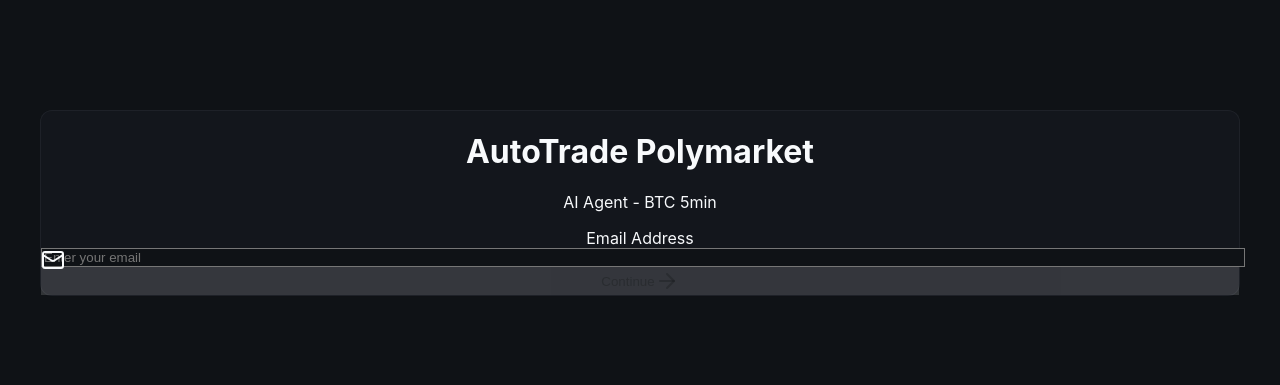
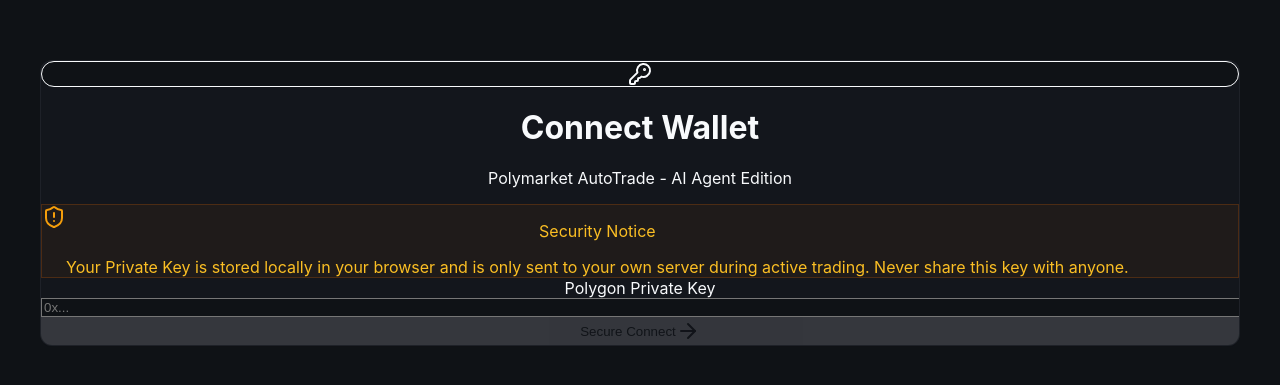
Before and after one commit to ahesss/polymarketahess, a React (Vite) app: page /login in a window 1280 px wide. Shown: the part 237-622 px from the top of the page. Built offline with nearby package versions, Linux system fonts and the light colour scheme.

Commit message:
Initial commit: Add src/pages/Login.tsx

```diff
--- a/src/pages/Login.tsx
+++ b/src/pages/Login.tsx
@@ -1,57 +1,91 @@
 import { useState } from 'react';
 import { useNavigate } from 'react-router-dom';
-import { Mail, ArrowRight } from 'lucide-react';
+import { KeyRound, ArrowRight, ShieldAlert } from 'lucide-react';
 
 export default function Login() {
-    const [email, setEmail] = useState('');
+    const [privateKey, setPrivateKey] = useState('');
     const [loading, setLoading] = useState(false);
+    const [error, setError] = useState('');
     const navigate = useNavigate();
 
     const handleLogin = (e: React.FormEvent) => {
         e.preventDefault();
         setLoading(true);
-        // Simulate login for now
-        setTimeout(() => {
+        setError('');
+
+        // Basic validation for Polygon Private Key
+        // Usually starts with 0x and is 66 chars long, or 64 without 0x
+        let keyToSave = privateKey.trim();
+        if (!keyToSave.startsWith('0x') && keyToSave.length === 64) {
+            keyToSave = '0x' + keyToSave;
+        }
+
+        if (keyToSave.length !== 66 || !keyToSave.startsWith('0x')) {
+            setError('Invalid Private Key. Must be 64 characters hex.');
             setLoading(false);
-            navigate('/dashboard');
-        }, 1000);
+            return;
+        }
+
+        // Save securely to localStorage for the session
+        localStorage.setItem('pm_private_key', keyToSave);
+
+        // Setup initial default trading sizes
+        if (!localStorage.getItem('pm_trade_size')) {
+            localStorage.setItem('pm_trade_size', '5');
+        }
+
+        setLoading(false);
+        navigate('/dashboard');
     };
 
     return (
         <div className="min-h-screen flex items-center justify-center p-4">
-            <div className="glass-panel w-full max-w-md p-8">
-                <div className="text-center mb-8">
-                    <h1 className="text-2xl font-bold text-polymarket-text mb-2">AutoTrade Polymarket</h1>
-                    <p className="text-polymarket-textMuted">AI Agent - BTC 5min</p>
+            <div className="glass-panel w-full max-w-md p-8 relative overflow-hidden">
+                {/* Decorative background glow */}
+                <div className="absolute -top-20 -right-20 w-40 h-40 bg-polymarket-green/20 rounded-full blur-[50px] pointer-events-none"></div>
+                <div className="absolute -bottom-20 -left-20 w-40 h-40 bg-polymarket-blue/20 rounded-full blur-[50px] pointer-events-none"></div>
+
+                <div className="text-center mb-8 relative z-10">
+                    <div className="w-16 h-16 mx-auto bg-[#0F1216] border border-polymarket-border rounded-full flex items-center justify-center mb-4 shadow-lg">
+                        <KeyRound className="w-8 h-8 text-polymarket-green" />
+                    </div>
+                    <h1 className="text-2xl font-bold text-white mb-2 tracking-tight">Connect Wallet</h1>
+                    <p className="text-polymarket-textMuted text-sm">Polymarket AutoTrade - AI Agent Edition</p>
                 </div>
 
-                <form onSubmit={handleLogin} className="space-y-6">
+                <div className="bg-[#502e13]/20 border border-[#b45309]/30 rounded-lg p-4 mb-6 relative z-10 flex items-start space-x-3">
+                    <ShieldAlert className="w-5 h-5 text-[#f59e0b] shrink-0 mt-0.5" />
+                    <div className="text-xs text-[#fbbf24] leading-relaxed">
+                        <p className="font-semibold mb-1">Security Notice</p>
+                        Your Private Key is stored locally in your browser and is only sent to your own server during active trading. Never share this key with anyone.
+                    </div>
+                </div>
+
+                <form onSubmit={handleLogin} className="space-y-6 relative z-10">
                     <div>
-                        <label htmlFor="email" className="block text-sm font-medium text-polymarket-textMuted mb-2">
-                            Email Address
+                        <label htmlFor="privateKey" className="block text-sm font-medium text-polymarket-textMuted mb-2">
+                            Polygon Private Key
                         </label>
                         <div className="relative">
-                            <div className="absolute inset-y-0 left-0 pl-3 flex items-center pointer-events-none">
-                                <Mail className="h-5 w-5 text-polymarket-textMuted" />
-                            </div>
                             <input
-                                type="email"
-                                id="email"
+                                type="password"
+                                id="privateKey"
                                 required
-                                value={email}
-                                onChange={(e) => setEmail(e.target.value)}
-                                className="block w-full pl-10 pr-3 py-3 border border-polymarket-border rounded-lg bg-[#0F1216] text-polymarket-text placeholder-polymarket-textMuted focus:outline-none focus:ring-2 focus:ring-polymarket-blue"
-                                placeholder="Enter your email"
+                                value={privateKey}
+                                onChange={(e) => setPrivateKey(e.target.value)}
+                                className={`block w-full px-4 py-3 border ${error ? 'border-red-500/50 focus:ring-red-500/50' : 'border-polymarket-border focus:ring-polymarket-green/50'} rounded-lg bg-[#0F1216] text-white placeholder-polymarket-textMuted focus:outline-none focus:ring-1 transition-all`}
+                                placeholder="0x..."
                             />
                         </div>
+                        {error && <p className="mt-2 text-xs text-red-400">{error}</p>}
                     </div>
 
                     <button
                         type="submit"
-                        disabled={loading || !email}
-                        className="w-full flex justify-center items-center py-3 px-4 border border-transparent rounded-lg shadow-sm text-sm font-medium text-white bg-polymarket-blue hover:bg-blue-600 focus:outline-none focus:ring-2 focus:ring-offset-2 focus:ring-polymarket-blue focus:ring-offset-[#161920] disabled:opacity-50 disabled:cursor-not-allowed transition-colors"
+                        disabled={loading || !privateKey}
+                        className="w-full flex justify-center items-center py-3.5 px-4 border border-transparent rounded-lg shadow-lg text-sm font-bold text-[#0F1216] bg-polymarket-green hover:bg-[#2DD4BF] focus:outline-none focus:ring-2 focus:ring-offset-2 focus:ring-polymarket-green focus:ring-offset-[#0F1216] disabled:opacity-50 disabled:cursor-not-allowed transition-all transform hover:-translate-y-0.5"
                     >
-                        {loading ? 'Connecting...' : 'Continue'}
+                        {loading ? 'Connecting...' : 'Secure Connect'}
                         {!loading && <ArrowRight className="ml-2 h-4 w-4" />}
                     </button>
                 </form>
```
